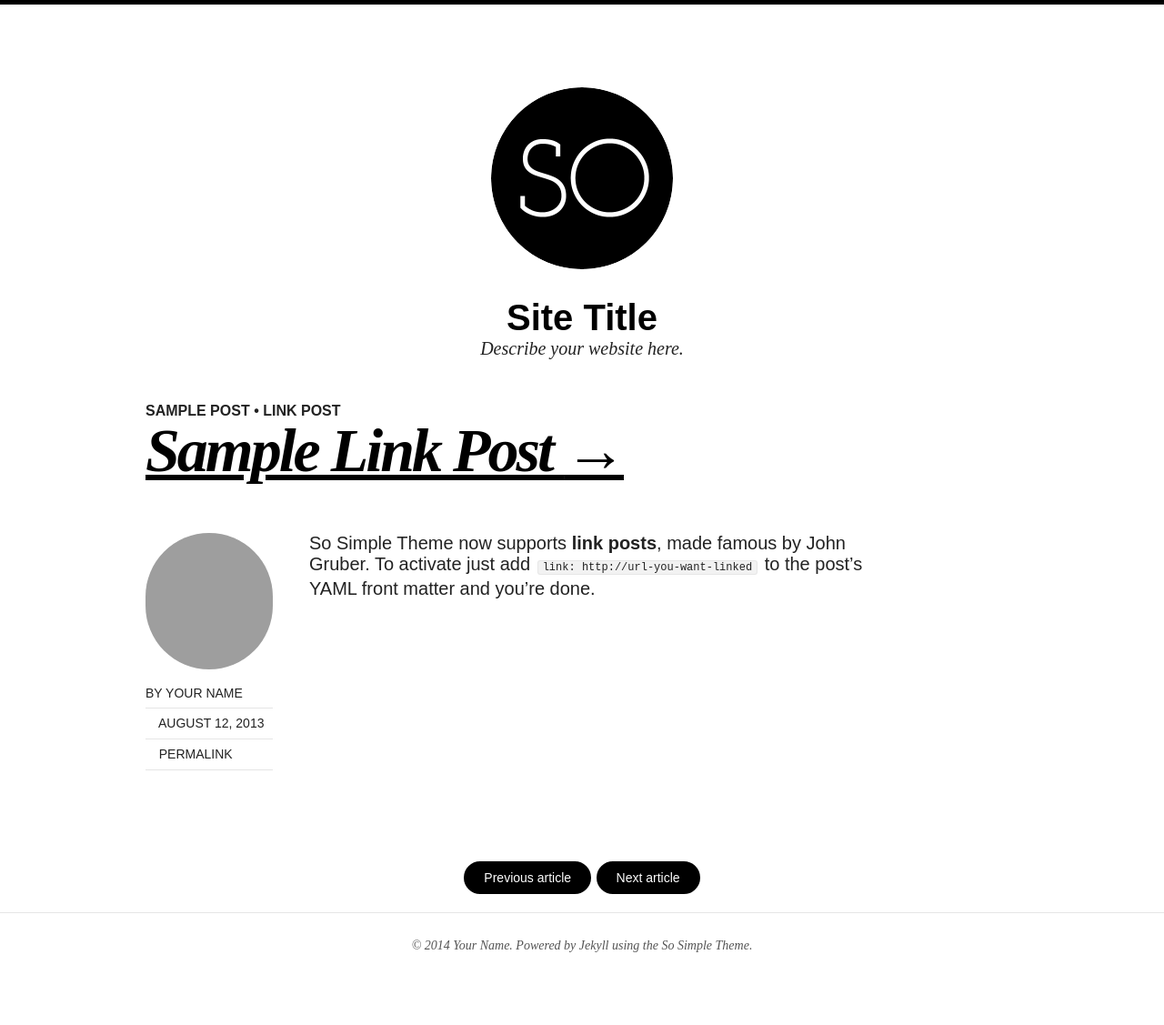
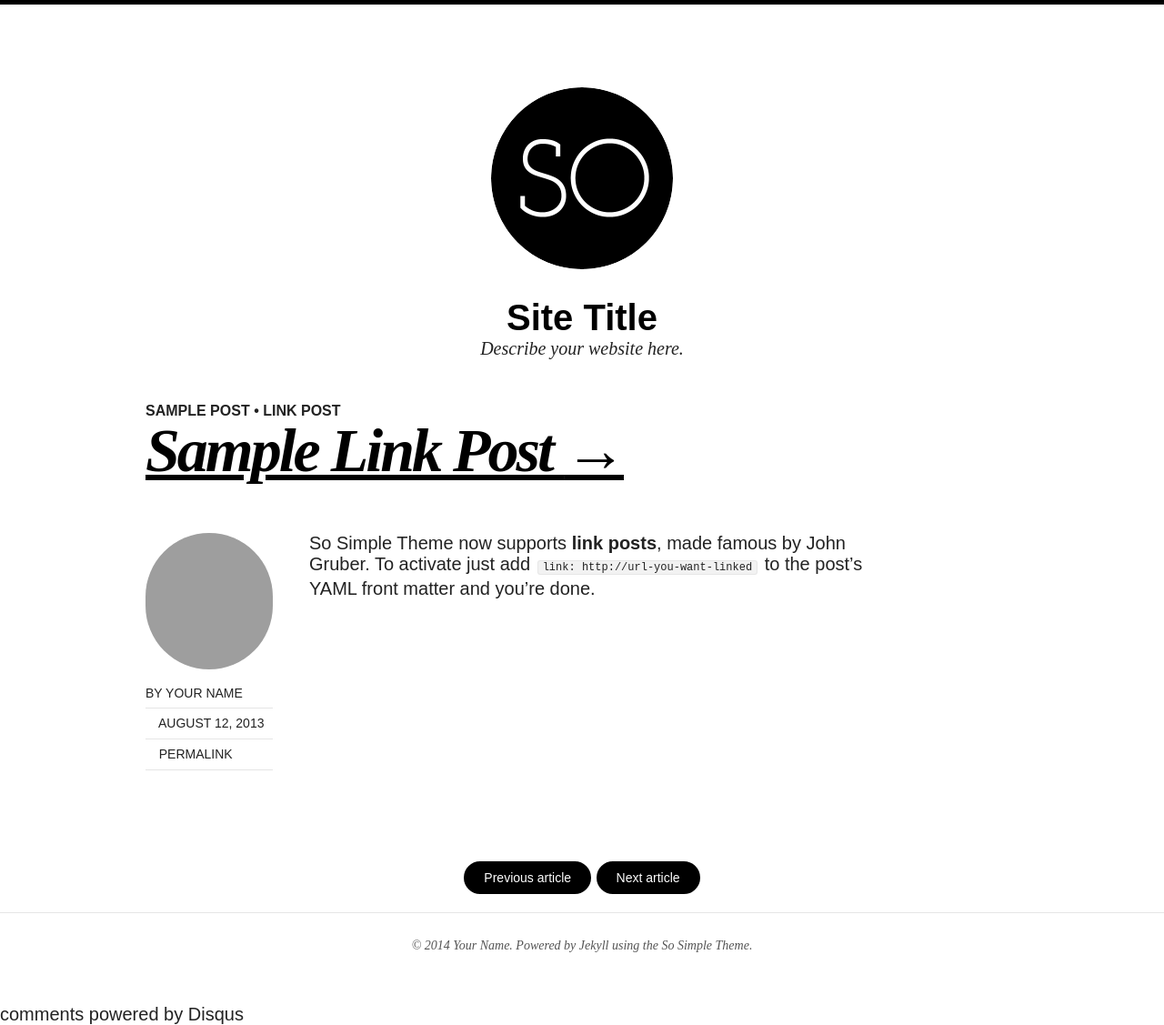
Before and after one commit to strongriley/parker-technical-sales, a Jekyll site: the page built from _posts/2013-08-12-sample-link-post.md, in a window 1280 px wide. Shown: the whole page at 91% size. Built offline with Jekyll 4.4.1, drawn with Linux system fonts in a browser that asks for light colours; nearby versions of some CDN libraries; comment, search, counter and statistics services are not loaded; before the commit the page ends 1104 px from its top, so only the background shows below that; some of the changed lines change nothing that is shown.

Commit message:
Load Disqus comments properly

```diff
--- a/_includes/scripts.html
+++ b/_includes/scripts.html
@@ -54,4 +54,4 @@
   })();
 </script>
 {% endif %}
-{% if site.disqus_shortname and page.comments %}{% include disqus_comments.html %}{% endif %}
+{% if page.comments %}{% include disqus_comments.html %}{% endif %}
```
